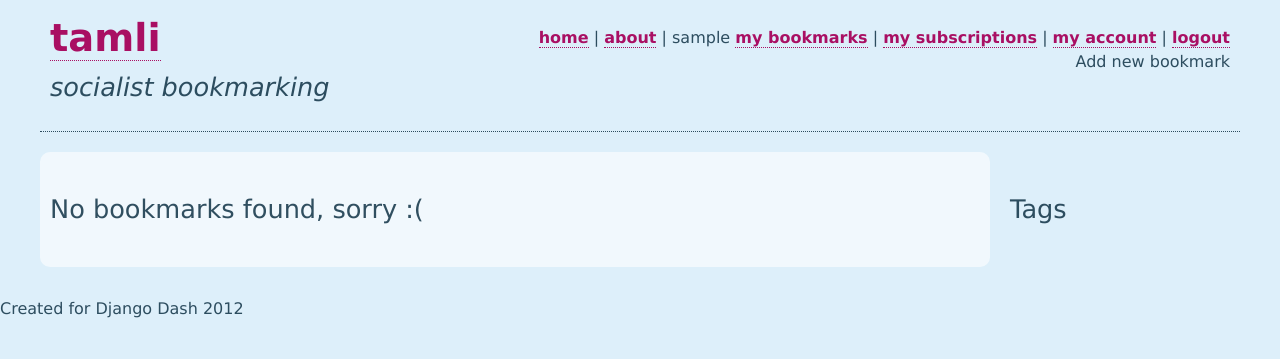
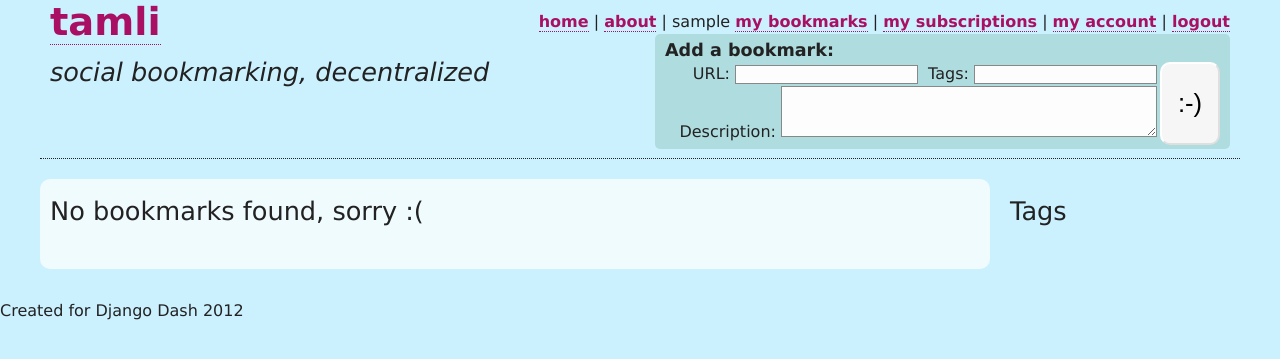
Before and after one commit to aldeka/gentlerobots, a Django app: template decent/bmarks/templates/listing.html in a window 1280 px wide. Shown: the top 359 px of the page. Run offline with Django 3.2, Linux system fonts and the light colour scheme; the template is opened without the code that fills it: values that come from a table or form of the project are taken from there, others are empty; the visitor is signed in with stand-in values (Sample User, id 1); style sheets or scripts are compiled from the project's sources; some libraries are stand-ins or nearby versions.

Commit message:
lots of styling and stuff

```diff
--- a/decent/bmarks/forms.py
+++ b/decent/bmarks/forms.py
@@ -1 +1,7 @@
+from django import forms
 from bmarks.models import Bookmark
+
+class BookmarkForm(forms.Form):
+    tags = forms.CharField()
+    url = forms.URLField(label="URL")
+    description = forms.CharField(widget=forms.Textarea(attrs={'rows': 3}))
--- a/decent/bmarks/templates/base.html
+++ b/decent/bmarks/templates/base.html
@@ -33,11 +33,19 @@
                 <a href="{% url bmark_list_all %}">bookmarks</a> | <a href="{% url login %}">login</a>
                 {% endif %}
             </div>
+            {% if user.is_authenticated %}
             <div id="add-new-bookmark">
-                Add new bookmark
+                {% if form %}
+                    <form method="POST">
+                    <input type="submit" value=":-)" class="button" id="big-submit-button"/>
+                    <h4>Add a bookmark:</h4>
+                    {{ form.as_p }}
+                    </form>
+                {% endif %}
             </div>
+            {% endif %}
             <h1><a href="{% url home %}" title="there are many like it, [but this one is mine]">tamli</a></h1>
-            <h2>socialist bookmarking</h2>
+            <h2>social bookmarking, decentralized</h2>
         </div>
         <div id="content">
             {% block content %}
--- a/decent/bmarks/templates/listing.html
+++ b/decent/bmarks/templates/listing.html
@@ -1,11 +1,61 @@
 {% extends 'two_column.html' %}
+
+{% block js %}
+    {{ block.super }}
+    <script type="text/javascript">
+        $(document).ready(function(){
+            $('.delete').click(function(e){
+                e.preventDefault();
+                var bookmark = $(this).parent();
+                var id = $(bookmark).attr('id');
+                console.log('deleting ' + id);
+                $.get(
+                    "{% url delete_bookmark %}",
+                    {
+                        'bookmark_id': id,
+                    },
+                    function(data){
+                        $(bookmark).hide();
+                    }
+                );
+
+            });
+        });
+    </script>
+{% endblock js %}
 
 {% block main %}
     {% if bookmarks %}
-    <h3>Bookmarks</h3>
-    <ul>
+    <h3>{% if mine %}My {% endif %}Bookmarks</h3>
+    <ul class="bookmark-list">
     {% for bookmark in bookmarks %}
-        <li><a href="{{ bookmark.url }}">{{ bookmark.url }}</a></li>
+        <li id="bookmark-{{ bookmark.id }}" class="bookmark">
+            {% if bookmark.owner.human and user.is_authenticated and user.username == bookmark.owner.human.username %}
+                <span id="delete-{{ bookmark.id }}" class="delete clickable">x</span>
+            {% endif %}
+            <a href="{{ bookmark.url }}">{{ bookmark.url }}</a>
+            <span class="metadata">
+            {% if not mine %}
+             -- posted by
+                {% if bookmark.owner.human %}
+                    <a href="{% url bmark_list_by_user bookmark.owner.human.username %}">{{ bookmark.owner.human.username }}</a>
+                {% else %}
+                    {{ bookmark.owner.username }}
+                {% endif %}
+            {% endif %} -- added {{ bookmark.time.date|date:"m.d.y" }}</span>
+
+            {% if bookmark.description %}
+                <p class="description">{{ bookmark.description }}</p>
+            {% endif %}
+
+            {% if bookmark.tags %}
+                <ul class="tags">
+                {% for tag in bookmark.tags.all %}
+                    <li class="tag"><a href="{% url bmark_list_by_tag tag.name %}">{{ tag.name }}</a></li>
+                {% endfor %}
+                </ul>
+            {% endif %}
+        </li>
     {% endfor %}
     </ul>
     {% else %}
--- a/decent/decent/urls.py
+++ b/decent/decent/urls.py
@@ -23,7 +23,7 @@ urlpatterns = patterns('',
     url(r'^subscribe/(?P<domain>\S+)/(?P<username>'+alphanum_plus+')/$', 'bmarks.views.crud.add_subscription', name='add_subscription'),
     url(r'^new/$', 'bmarks.views.crud.new_bookmark', name='new_bookmark'),  # typically not called via own template
     # url(r'^edit/(?P<bmark_id>\d+)/$', 'bmarks.views.crud.edit_bookmark', name='edit_bookmark'), ** hold off until other things work
-    url(r'^delete/(?P<bmark_id>\d+)/$', 'bmarks.views.crud.delete_bookmark', name='delete_bookmark'),  # not a separate template
+    url(r'^delete/$', 'bmarks.views.crud.delete_bookmark', name='delete_bookmark'),  # not a separate template
 
     # Login/sign up
 
--- a/decent/static/less/base.less
+++ b/decent/static/less/base.less
@@ -1,6 +1,16 @@
+@lightest-grey: #fdfdfd;
+@lighter-grey: #f6f6f6;
+@light-grey: #dfdfdf;
+@grey: #888;
+@light-blue: #ccf1fe;
+@blue: #afdcdf;
 @link-color: #A90F63;
-@trans-white: rgba(255,255,255,.6);
-@trans-blue: rgba(0,36,56,.8);
+@trans: rgba(255,255,255,.5);
+@trans-white: rgba(255,255,255,.7);
+@dark-grey: #222;
+
+@button-border-light: 2pt solid white;
+@button-border-dark: 2pt solid @light-grey;
 
 .rounded (@radius: 10px) {
   border-radius: @radius;
@@ -10,11 +20,11 @@
 
 body {
     margin: 0;
-    padding: 0;
-    background: #ddeffa;
+    padding: 10px 0;
+    background: @light-blue;
     font-family: Raleway, Verdana, sans-serif;
     font-size: 12pt;
-    color: @trans-blue;
+    color: @dark-grey;
     line-height: 1.5em;
 
     a {
@@ -26,6 +36,7 @@ body {
 
     h1 {
         font-size: 2.4em;
+        margin-top: 0;
     }
 
     h2 {
@@ -39,6 +50,93 @@ body {
 
     h3 {
         font-size: 1.6em;
+        margin-top: 0;
+    }
+
+    h4 {
+        font-size: 1.1em;
+        margin: 0;
+    }
+
+    .pullquote {
+        margin: 0 auto;
+        width: 600px;
+        font-size: 1.1em;
+        font-weight: normal;
+        text-align: center;
+    }
+
+    .clickable {
+        cursor: pointer;
+    }
+
+    .button {
+        .rounded;
+        font-size: 1.6em;
+        background: @lighter-grey;
+        border-top: @button-border-light;
+        border-left: @button-border-light;
+        border-bottom: @button-border-dark;
+        border-right: @button-border-dark;
+    }
+
+    input, textarea {
+        border: 1pt solid @grey;
+        background: @lightest-grey;
+    }
+
+    ul {
+        padding: 0 10px;
+        list-style-type: none;
+    }
+
+    .bookmark-list {
+        padding: 0;
+        margin: 0 -10px;
+
+        .bookmark {
+            padding: 2px 15px;
+            margin-bottom: 10px;
+
+            &:hover {
+                background: @trans;
+            }
+
+            .metadata {
+                font-size: .9em;
+                font-style: italic;
+                color: @grey;
+
+                a {
+                    color: @grey;
+                }
+            }
+
+            .tag {
+                a {
+                    font-size: .9em;
+                    color: @grey;
+                    border: none;
+                    padding: 2px 4px;
+                    .rounded(5px);
+                    background: white;
+                }
+            }
+
+            p {
+                font-size: .9em;
+            }
+
+            ul li {
+                display: inline;
+            }
+
+            .delete {
+                float: right;
+                font-size: 1.2em;
+                color: @grey;
+            }
+        }
     }
 
 }
@@ -49,8 +147,9 @@ body {
 
 #header {
     padding: 0 10px 10px;
-    border-bottom: 1pt dotted @trans-blue;
+    border-bottom: 1pt dotted @dark-grey;
     margin-bottom: 20px;
+    height: 138px;
 
     #nav, #add-new-bookmark {
         float: right;
@@ -58,6 +157,29 @@ body {
 
     #add-new-bookmark {
         clear: right;
+        max-width: 555px;
+        padding: 4px 10px;
+        background: @blue;
+        .rounded(5px);
+
+        h4 {
+        }
+
+        p {
+            float: right;
+            margin: 0 0 0 10px;
+
+            textarea {
+                width: 370px;
+            }
+        }
+
+        #big-submit-button {
+            width: 60px;
+            height: 83px;
+            margin: 24px 0 0 3px;
+            float: right;
+        }
     }
 }
 
@@ -76,14 +198,6 @@ body {
     max-width: 950px;
 }
 
-.pullquote {
-    margin: 0 auto;
-    width: 600px;
-    font-size: 1.1em;
-    font-weight: normal;
-    text-align: center;
-}
-
 #sidebar {
     width: 220px;
     float: right;
```
Also changed, not shown: decent/bmarks/models.py (+22 -2 lines), decent/bmarks/views/crud.py (+12 -3 lines), decent/bmarks/migrations/0004_auto__chg_field_address_username__chg_field_address_domain__chg_field_.py (added), decent/static/js/scripts.js (added).
